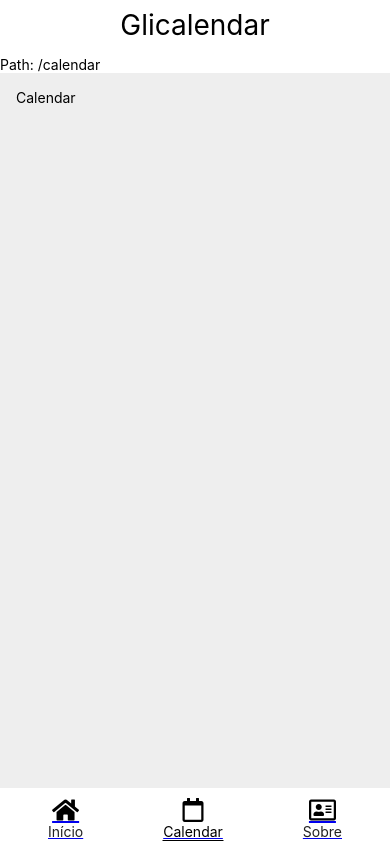
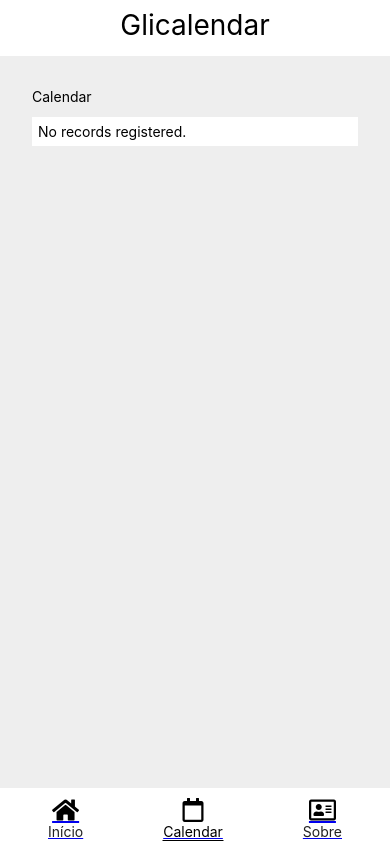
Before and after one commit to msaatkamp/Glicalendar, a React Native app: screen /calendar in a window 390 px wide. Built offline with nearby package versions, Linux system fonts and the light colour scheme.

Commit message:
Fixed router, tabs, moved measures

```diff
--- a/App.js
+++ b/App.js
@@ -1,6 +1,6 @@
 import React, { useState, useEffect } from "react";
 import { Text, View } from "react-native";
-import { Router, Route, Link,  } from "./react-router";
+import { Router, Route, Link, useLocation  } from "./react-router";
 import styled from "styled-components/native";
 import Main from "./src/pages/Main"
 import Calendar from "./src/pages/Calendar"
@@ -10,55 +10,51 @@ import { Register } from "./src/context";
 const About = () => <Text>About</Text>;
 
 const App = () => {
-  const [location, setLocation] = useState(null)
   const [measures, setMeasures] = useState([])
 
-  useEffect(() => {
-    if(window?.location?.pathname && location !== window?.location?.pathname) {
-      setLocation(window.location.pathname)
-    }
-  }, [location])
+  return (
+  <Register.Provider value={{measures: measures, handleMeasures: setMeasures}}>
 
-
-  return (
-  <Router>
-
-    <Register.Provider value={{measures: measures, handleMeasures: setMeasures}}>
     <Container>
       <Header>Glicalendar</Header>
-      <Text>Path: {location}</Text>
-
+    <Router>
       <Content>
           <Route exact path="/" component={Main} />
           <Route path="/calendar" component={Calendar} />
           <Route path="/about" component={About} />
       </Content>
+      <NavigationMenu/>
 
-      <Navbar>
+  </Router>
+  </Container>
+  </Register.Provider>
+)};
+
+const NavigationMenu = () => {
+  const location = useLocation().pathname
+
+  return (
+  <Navbar>
         <Link to="/">
-          <MenuButton selected={"/" === location} onPress={() => setLocation("/")}>
+          <MenuButton selected={"/" === location}>
           <FontAwesome5 name="home" size={24} color="black" />{"\n"}
             Início
           </MenuButton>
         </Link>
         <Link to="/calendar">
-          <MenuButton selected={"/calendar" === location} onPress={() => setLocation("/calendar")}>
+          <MenuButton selected={"/calendar" === location} >
           <FontAwesome5 name="calendar" size={24} color="black" />{"\n"}
             Calendar
           </MenuButton>
         </Link>
-        <Link to="/about">
-          <MenuButton selected={"/about" === location} onPress={() => setLocation("/about")}>
+        <Link to="/about" >
+          <MenuButton selected={"/about" === location}>
           <FontAwesome5 name="address-card" size={24} color="black" />{"\n"}
             Sobre
           </MenuButton>
         </Link>
-      </Navbar>
-      </Container>
-      </Register.Provider>
-
-  </Router>
-)};
+    </Navbar>)
+}
 
 const Container = styled.View`
   display: flex;
--- a/react-router.js
+++ b/react-router.js
@@ -2,5 +2,6 @@ export {
     BrowserRouter as Router,
     Switch,
     Route,
-    Link
+    Link,
+    useLocation
 } from "react-router-dom";
--- a/react-router.native.js
+++ b/react-router.native.js
@@ -2,5 +2,6 @@ export {
     NativeRouter as Router,
     Switch,
     Route,
-    Link
+    Link,
+    useLocation
 } from "react-router-native";
--- a/src/pages/Calendar/index.js
+++ b/src/pages/Calendar/index.js
@@ -1,23 +1,80 @@
 import React, { useContext } from "react";
-import { View, Text } from "react-native";
+import { Text } from "react-native";
 import { Register } from "../../context";
+import styled from "styled-components/native";
 
 const Calendar = () => {
     const {measures, handleMeasures} = useContext(Register)
 
     return(
-        <View>
+        <Content>
             <Text>Calendar</Text>
 
-            {measures.map(e => {
-                return <Text>
-                    Data - {e.data}
-                    Medição - {e.glicose}
-                    Insulina - {e.insulina}
-                </Text>
-            })}
-        </View>
+            <FormContent>
+                {measures.length > 0 ? measures.map(e => {
+                    const data = typeof e.data === "object" ? `${e.data.getDate().toString()}/${(e.data.getMonth() + 1).toString()}/${e.data.getFullYear().toString()}` : "HAHA";
+                    const hora = `${e.data.getHours() <= "9" ? "0" + e.data.getHours() : e.data.getHours()}:${e.data.getMinutes() <= "9" ? "0" + e.data.getMinutes() : e.data.getMinutes()}`
+
+                    return (
+                        <FormData>
+                            <GlicoseCell>
+                                <Text>
+                                    {e.glicose}
+                                </Text>
+                                <Text>
+                                     mg/dl
+                                </Text>
+                            </GlicoseCell>
+
+                            <Text>
+                                {e.insulina} UI
+                            </Text>
+                            <Text>
+                                {data} {hora}
+                            </Text>
+                        </FormData>
+                    )
+                }) : <Text>
+                        No records registered.
+                    </Text>}
+            </FormContent>
+        </Content>
     )
 }
+const Content = styled.View`
+  display: flex;
+  flex-flow: column wrap;
+  background-color: #EEE;
+  flex-grow: 8;
+  padding: 16px;
+`
+
+const FormContent = styled.View`
+    display: flex;
+    flex-flow: column wrap;
+    justify-content: space-between;
+    align-content: flex-start;
+    background-color: white;
+    width: 100%;
+    margin-top: 12px;
+    padding: 6px;
+`
+
+const FormData = styled.View`
+    padding: 4px;
+    margin: 4px;
+    width: 100%;
+    display: flex;
+    flex-direction: row;
+    justify-content: space-between;
+`
+
+const GlicoseCell = styled.View`
+    padding: 4px;
+    margin: 4px;
+    display: flex;
+    flex-direction: row;
+    justify-content: space-between;
+`
 
 export default Calendar
--- a/src/pages/Main/index.js
+++ b/src/pages/Main/index.js
@@ -46,10 +46,9 @@ const RegisterData = () =>{
 
     const Data = typeof date === "object" ? `${date.getDate().toString()}/${(date.getMonth() + 1).toString()}/${date.getFullYear().toString()}` : "HAHA";
     const hour = `${date.getHours() <= "9" ? "0" + date.getHours() : date.getHours()}:${date.getMinutes() <= "9" ? "0" + date.getMinutes() : date.getMinutes()}`
-
     return (
         <Content>
-            <Text>-> Home</Text>
+            <Text>-> Home </Text>
 
             <FormContent>
             <FormData>
@@ -99,7 +98,7 @@ const RegisterData = () =>{
 
             <Button onPress={() => {
                 if(
-                    insulina > 0 && glicose > 0
+                    insulina >= 0 && glicose > 0
                 ) {
                     handleMeasures([...measures, {glicose, insulina: insulina, data: date}])
                 } else {
@@ -107,44 +106,17 @@ const RegisterData = () =>{
                 }
             }} title="Registrar">
             </Button>
-
-
-            <FormContent>
-                {measures.map(e => {
-                    const data = typeof date === "object" ? `${e.data.getDate().toString()}/${(e.data.getMonth() + 1).toString()}/${e.data.getFullYear().toString()}` : "HAHA";
-                    const hora = `${e.data.getHours() <= "9" ? "0" + e.data.getHours() : e.data.getHours()}:${e.data.getMinutes() <= "9" ? "0" + e.data.getMinutes() : e.data.getMinutes()}`
-
-                    return (
-                        <FormData>
-                            <GlicoseCell>
-                                <Text>
-                                    {e.glicose}
-                                </Text>
-                                <Text>
-                                     mg/dl
-                                </Text>
-                            </GlicoseCell>
-
-                            <Text>
-                                {e.insulina} UI
-                            </Text>
-                            <Text>
-                                {data} {hora}
-                            </Text>
-                        </FormData>
-                    )
-                })}
-            </FormContent>
         </Content>
     )
 }
 
+
 const Content = styled.View`
-    display: flex;
-    flex-flow: column wrap;
-    justify-content: space-between;
-    align-content: flex-start;
-    width: 100%;
+  display: flex;
+  flex-flow: column wrap;
+  background-color: #EEE;
+  flex-grow: 8;
+  padding: 16px;
 `
 
 const FormContent = styled.View`
```
